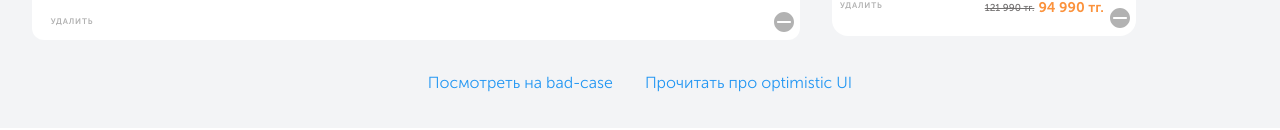
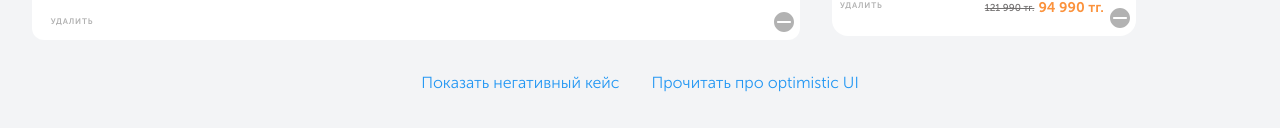
Before and after one commit to mnik01/optimisticUI, a React (Vite) app: page / in a window 1280 px wide. Shown: the part 580-710 px from the top of the page. Built offline with nearby package versions, Linux system fonts and the light colour scheme.

Commit message:
feat: negative case added

```diff
--- a/src/App.tsx
+++ b/src/App.tsx
@@ -4,12 +4,12 @@ import 'react-toastify/dist/ReactToastify.css';
 import { Product } from "./components/Card/types";
 import CardLoaders from "./components/CardLoaders";
 import CardOptimistic from "./components/CardOptimistic";
+import { useEffect, useState } from "react";
 
 // TODO: add tooltip: скорость ответа от серва одинаковая во всех подходах
 // TODO: hide desktop in mobile design
 // TODO: add input implementation
 // TODO: add polling
-// TODO: add negative case
 
 export default function App() {
   const product: Product = {
@@ -24,7 +24,15 @@ export default function App() {
       oldPrice: 121_990,
     }
   }
+  const [isNegativeCase, setIsNegativeCase] = useState(false)
+  useEffect(() => {
+    // @ts-ignore
+    window.isNegativeCase = isNegativeCase
+  }, [isNegativeCase])
 
+  const toggleCaseHandler = () => {
+    setIsNegativeCase(!isNegativeCase)
+  }
 
 
 
@@ -63,7 +71,9 @@ export default function App() {
           </div>
         </div>
         <div className="flex gap-8 justify-center">
-          <button className="text-[#2196f3] font-light outline-1">Посмотреть на bad-case</button>
+          <button onClick={toggleCaseHandler} className="text-[#2196f3] font-light outline-1">{
+            isNegativeCase ? "Вернуться к положительному кейсу" : "Показать негативный кейс"
+          }</button>
           <a href="https://simonhearne.com/2021/optimistic-ui-patterns/#feedback-first" className="text-[#2196f3] font-light outline-1">Прочитать про optimistic UI</a>
         </div>
       </div>
--- a/src/api/product.ts
+++ b/src/api/product.ts
@@ -41,6 +41,10 @@ export const patchProduct = async (product: Product): Promise<Product> => {
 
   const { quantity } = product
 
+  // @ts-ignore
+  if (window.isNegativeCase) {
+    throw new Error('Thats fine')
+  }
 
   if (quantity === 2) {
     return {
```
